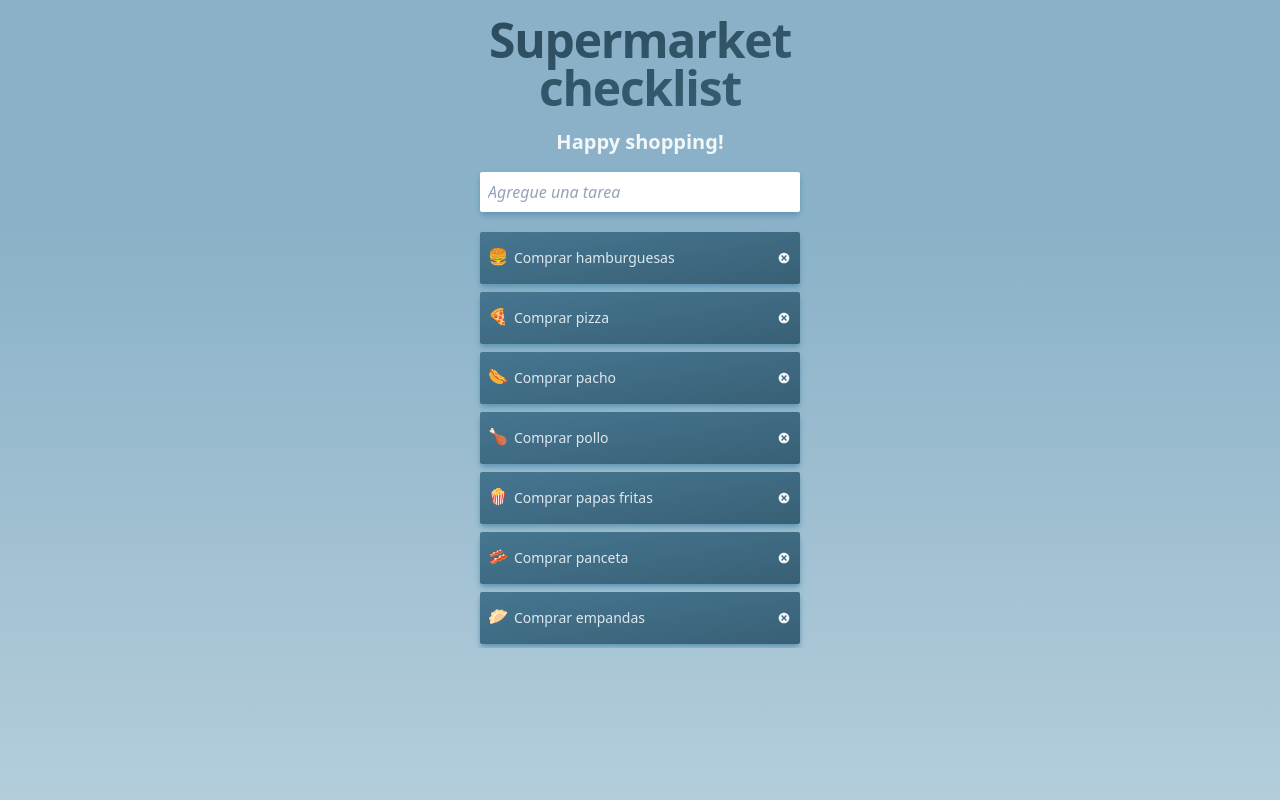
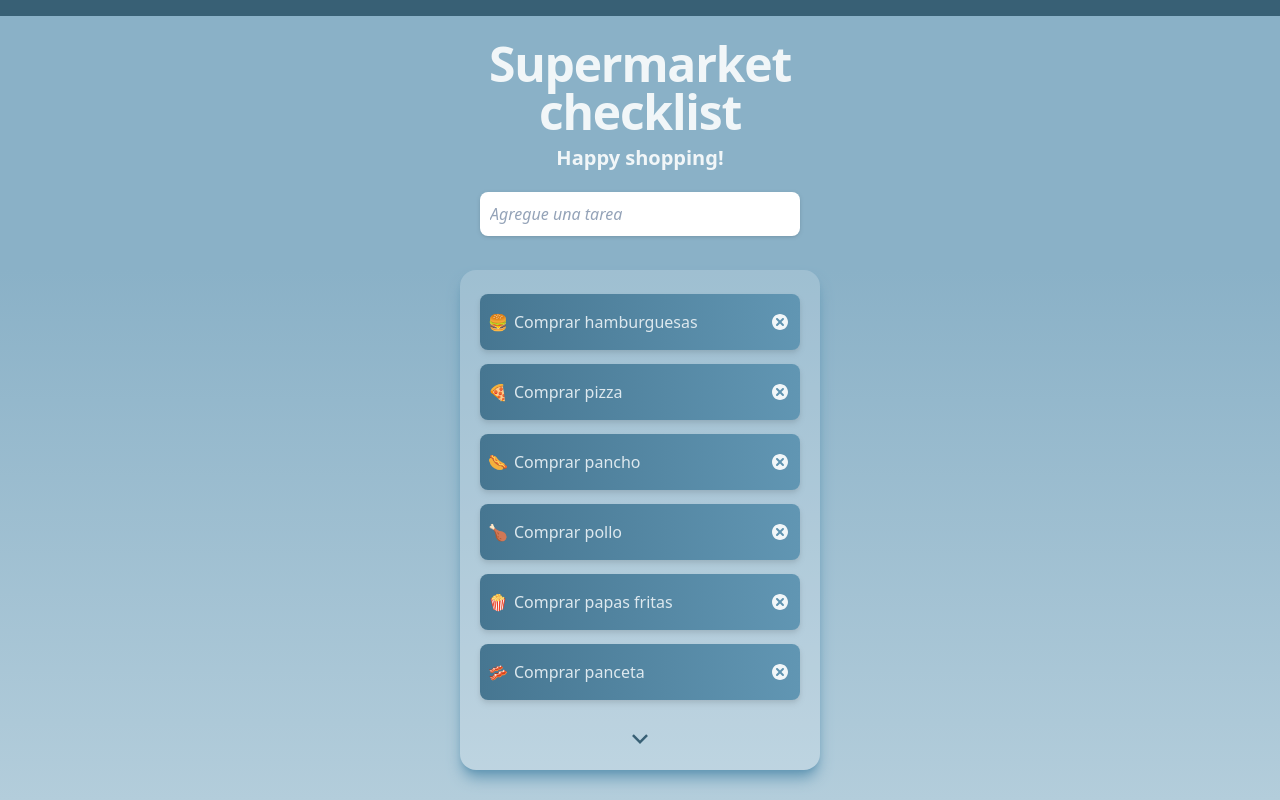
Before and after one commit to julioxr/supermarket-crud-tailwind, a React (Vite) app: page / in a window 1280 px wide. Built offline with nearby package versions, Linux system fonts and the light colour scheme.

Commit message:
Se modificaron los estilos

```diff
--- a/css/main.css
+++ b/css/main.css
@@ -585,6 +585,54 @@ video {
   }
 }
 
+.absolute {
+  position: absolute;
+}
+
+.relative {
+  position: relative;
+}
+
+.bottom-0 {
+  bottom: 0px;
+}
+
+.bottom-5 {
+  bottom: 1.25rem;
+}
+
+.bottom-2 {
+  bottom: 0.5rem;
+}
+
+.left-0\.5 {
+  left: 0.125rem;
+}
+
+.left-0 {
+  left: 0px;
+}
+
+.left-auto {
+  left: auto;
+}
+
+.-left-full {
+  left: -100%;
+}
+
+.left-1\/2 {
+  left: 50%;
+}
+
+.bottom-3 {
+  bottom: 0.75rem;
+}
+
+.bottom-4 {
+  bottom: 1rem;
+}
+
 .m-4 {
   margin: 1rem;
 }
@@ -602,28 +650,88 @@ video {
   margin-bottom: 1rem;
 }
 
+.mt-2 {
+  margin-top: 0.5rem;
+}
+
+.mb-1 {
+  margin-bottom: 0.25rem;
+}
+
+.mb-2 {
+  margin-bottom: 0.5rem;
+}
+
+.mb-5 {
+  margin-bottom: 1.25rem;
+}
+
 .flex {
   display: flex;
 }
 
-.h-\[calc\(100vh-220px\)\] {
-  height: calc(100vh - 220px);
+.h-\[calc\(100vh-290px\)\] {
+  height: calc(100vh - 290px);
 }
 
-.h-\[220px\] {
-  height: 220px;
+.h-\[290px\] {
+  height: 290px;
+}
+
+.h-10 {
+  height: 2.5rem;
 }
 
 .h-full {
   height: 100%;
 }
 
-.h-4 {
-  height: 1rem;
+.h-\[500px\] {
+  height: 500px;
 }
 
-.h-3 {
-  height: 0.75rem;
+.h-\[280px\] {
+  height: 280px;
+}
+
+.h-\[285px\] {
+  height: 285px;
+}
+
+.h-\[calc\(100vh-285px\)\] {
+  height: calc(100vh - 285px);
+}
+
+.h-\[250px\] {
+  height: 250px;
+}
+
+.h-\[240px\] {
+  height: 240px;
+}
+
+.h-\[calc\(100vh-240px\)\] {
+  height: calc(100vh - 240px);
+}
+
+.h-\[260px\] {
+  height: 260px;
+}
+
+.h-\[300px\] {
+  height: 300px;
+}
+
+.h-2 {
+  height: 0.5rem;
+}
+
+.h-\[270px\] {
+  height: 270px;
+}
+
+.h-\[calc\(100vh-270px\)\] {
+  height: calc(100vh - 270px);
 }
 
 .w-full {
@@ -634,20 +742,25 @@ video {
   width: 20rem;
 }
 
+.w-\[360px\] {
+  width: 360px;
+}
+
 .w-6 {
   width: 1.5rem;
 }
 
-.w-4 {
-  width: 1rem;
+.max-w-md {
+  max-width: 28rem;
 }
 
-.w-3 {
-  width: 0.75rem;
+.-translate-x-1\/2 {
+  --tw-translate-x: -50%;
+  transform: translate(var(--tw-translate-x), var(--tw-translate-y)) rotate(var(--tw-rotate)) skewX(var(--tw-skew-x)) skewY(var(--tw-skew-y)) scaleX(var(--tw-scale-x)) scaleY(var(--tw-scale-y));
 }
 
-.max-w-md {
-  max-width: 28rem;
+.transform {
+  transform: translate(var(--tw-translate-x), var(--tw-translate-y)) rotate(var(--tw-rotate)) skewX(var(--tw-skew-x)) skewY(var(--tw-skew-y)) scaleX(var(--tw-scale-x)) scaleY(var(--tw-scale-y));
 }
 
 .cursor-pointer {
@@ -662,10 +775,6 @@ video {
   align-items: center;
 }
 
-.justify-start {
-  justify-content: flex-start;
-}
-
 .justify-center {
   justify-content: center;
 }
@@ -674,27 +783,47 @@ video {
   justify-content: space-between;
 }
 
+.gap-1\.5 {
+  gap: 0.375rem;
+}
+
+.gap-1 {
+  gap: 0.25rem;
+}
+
 .space-x-1 > :not([hidden]) ~ :not([hidden]) {
   --tw-space-x-reverse: 0;
   margin-right: calc(0.25rem * var(--tw-space-x-reverse));
   margin-left: calc(0.25rem * calc(1 - var(--tw-space-x-reverse)));
 }
 
+.overflow-scroll {
+  overflow: scroll;
+}
+
 .overflow-y-hidden {
   overflow-y: hidden;
 }
 
-.rounded-sm {
-  border-radius: 0.125rem;
+.overflow-y-scroll {
+  overflow-y: scroll;
 }
 
-.rounded {
-  border-radius: 0.25rem;
+.rounded-lg {
+  border-radius: 0.5rem;
 }
 
-.border-gray-300 {
-  --tw-border-opacity: 1;
-  border-color: rgb(209 213 219 / var(--tw-border-opacity));
+.rounded-2xl {
+  border-radius: 1rem;
+}
+
+.rounded-full {
+  border-radius: 9999px;
+}
+
+.bg-primary-300 {
+  --tw-bg-opacity: 1;
+  background-color: rgb(138 177 199 / var(--tw-bg-opacity));
 }
 
 .bg-primary-600 {
@@ -702,28 +831,21 @@ video {
   background-color: rgb(56 96 117 / var(--tw-bg-opacity));
 }
 
-.bg-primary-300 {
-  --tw-bg-opacity: 1;
-  background-color: rgb(138 177 199 / var(--tw-bg-opacity));
+.bg-primary-50\/20 {
+  background-color: rgb(241 246 248 / 0.2);
 }
 
-.bg-gray-100 {
+.bg-primary-800 {
   --tw-bg-opacity: 1;
-  background-color: rgb(243 244 246 / var(--tw-bg-opacity));
-}
-
-.bg-gradient-to-br {
-  background-image: linear-gradient(to bottom right, var(--tw-gradient-stops));
+  background-color: rgb(30 51 62 / var(--tw-bg-opacity));
 }
 
 .bg-gradient-to-b {
   background-image: linear-gradient(to bottom, var(--tw-gradient-stops));
 }
 
-.from-primary-700 {
-  --tw-gradient-from: #2B495A;
-  --tw-gradient-to: rgb(43 73 90 / 0);
-  --tw-gradient-stops: var(--tw-gradient-from), var(--tw-gradient-to);
+.bg-gradient-to-l {
+  background-image: linear-gradient(to left, var(--tw-gradient-stops));
 }
 
 .from-primary-300 {
@@ -732,31 +854,34 @@ video {
   --tw-gradient-stops: var(--tw-gradient-from), var(--tw-gradient-to);
 }
 
-.from-primary-500 {
-  --tw-gradient-from: #467691;
-  --tw-gradient-to: rgb(70 118 145 / 0);
+.from-primary-400 {
+  --tw-gradient-from: #6196B3;
+  --tw-gradient-to: rgb(97 150 179 / 0);
   --tw-gradient-stops: var(--tw-gradient-from), var(--tw-gradient-to);
-}
-
-.to-primary-600 {
-  --tw-gradient-to: #386075;
 }
 
 .to-primary-200 {
   --tw-gradient-to: #B3CDDB;
 }
 
-.bg-clip-text {
-  -webkit-background-clip: text;
-          background-clip: text;
+.to-primary-500 {
+  --tw-gradient-to: #467691;
 }
 
-.p-0 {
-  padding: 0px;
+.p-4 {
+  padding: 1rem;
 }
 
 .p-2 {
   padding: 0.5rem;
+}
+
+.p-3 {
+  padding: 0.75rem;
+}
+
+.p-2\.5 {
+  padding: 0.625rem;
 }
 
 .py-2 {
@@ -769,26 +894,30 @@ video {
   padding-bottom: 0.25rem;
 }
 
-.pt-6 {
-  padding-top: 1.5rem;
+.pl-2 {
+  padding-left: 0.5rem;
 }
 
 .pt-2 {
   padding-top: 0.5rem;
 }
 
+.pt-\[20px\] {
+  padding-top: 20px;
+}
+
 .text-center {
   text-align: center;
+}
+
+.text-2xl {
+  font-size: 1.5rem;
+  line-height: 2rem;
 }
 
 .text-sm {
   font-size: 0.875rem;
   line-height: 1.25rem;
-}
-
-.text-6xl {
-  font-size: 3.75rem;
-  line-height: 1;
 }
 
 .text-5xl {
@@ -801,12 +930,27 @@ video {
   line-height: 1.75rem;
 }
 
+.text-base {
+  font-size: 1rem;
+  line-height: 1.5rem;
+}
+
+.text-3xl {
+  font-size: 1.875rem;
+  line-height: 2.25rem;
+}
+
+.text-4xl {
+  font-size: 2.25rem;
+  line-height: 2.5rem;
+}
+
 .font-thin {
   font-weight: 100;
 }
 
-.font-bold {
-  font-weight: 700;
+.font-black {
+  font-weight: 900;
 }
 
 .font-semibold {
@@ -822,34 +966,45 @@ video {
   color: rgb(241 246 248 / var(--tw-text-opacity));
 }
 
+.text-primary-100 {
+  --tw-text-opacity: 1;
+  color: rgb(221 232 238 / var(--tw-text-opacity));
+}
+
 .text-primary-800 {
   --tw-text-opacity: 1;
   color: rgb(30 51 62 / var(--tw-text-opacity));
 }
 
-.text-transparent {
-  color: transparent;
+.text-primary-600 {
+  --tw-text-opacity: 1;
+  color: rgb(56 96 117 / var(--tw-text-opacity));
 }
 
-.text-primary-100 {
-  --tw-text-opacity: 1;
-  color: rgb(221 232 238 / var(--tw-text-opacity));
+.shadow-lg {
+  --tw-shadow: 0 10px 15px -3px rgb(0 0 0 / 0.1), 0 4px 6px -4px rgb(0 0 0 / 0.1);
+  --tw-shadow-colored: 0 10px 15px -3px var(--tw-shadow-color), 0 4px 6px -4px var(--tw-shadow-color);
+  box-shadow: var(--tw-ring-offset-shadow, 0 0 #0000), var(--tw-ring-shadow, 0 0 #0000), var(--tw-shadow);
 }
 
-.text-blue-600 {
-  --tw-text-opacity: 1;
-  color: rgb(37 99 235 / var(--tw-text-opacity));
-}
-
-.shadow-md {
-  --tw-shadow: 0 4px 6px -1px rgb(0 0 0 / 0.1), 0 2px 4px -2px rgb(0 0 0 / 0.1);
-  --tw-shadow-colored: 0 4px 6px -1px var(--tw-shadow-color), 0 2px 4px -2px var(--tw-shadow-color);
-  box-shadow: var(--tw-ring-offset-shadow, 0 0 #0000), var(--tw-ring-shadow, 0 0 #0000), var(--tw-shadow);
+.shadow-slate-500 {
+  --tw-shadow-color: #64748b;
+  --tw-shadow: var(--tw-shadow-colored);
 }
 
 .shadow-primary-400 {
   --tw-shadow-color: #6196B3;
   --tw-shadow: var(--tw-shadow-colored);
+}
+
+.drop-shadow {
+  --tw-drop-shadow: drop-shadow(0 1px 2px rgb(0 0 0 / 0.1)) drop-shadow(0 1px 1px rgb(0 0 0 / 0.06));
+  filter: var(--tw-blur) var(--tw-brightness) var(--tw-contrast) var(--tw-grayscale) var(--tw-hue-rotate) var(--tw-invert) var(--tw-saturate) var(--tw-sepia) var(--tw-drop-shadow);
+}
+
+.drop-shadow-md {
+  --tw-drop-shadow: drop-shadow(0 4px 3px rgb(0 0 0 / 0.07)) drop-shadow(0 2px 2px rgb(0 0 0 / 0.06));
+  filter: var(--tw-blur) var(--tw-brightness) var(--tw-contrast) var(--tw-grayscale) var(--tw-hue-rotate) var(--tw-invert) var(--tw-saturate) var(--tw-sepia) var(--tw-drop-shadow);
 }
 
 .transition-all {
@@ -891,40 +1046,3 @@ video {
   --tw-text-opacity: 1;
   color: rgb(255 255 255 / var(--tw-text-opacity));
 }
-
-.focus\:ring-2:focus {
-  --tw-ring-offset-shadow: var(--tw-ring-inset) 0 0 0 var(--tw-ring-offset-width) var(--tw-ring-offset-color);
-  --tw-ring-shadow: var(--tw-ring-inset) 0 0 0 calc(2px + var(--tw-ring-offset-width)) var(--tw-ring-color);
-  box-shadow: var(--tw-ring-offset-shadow), var(--tw-ring-shadow), var(--tw-shadow, 0 0 #0000);
-}
-
-.focus\:ring-blue-500:focus {
-  --tw-ring-opacity: 1;
-  --tw-ring-color: rgb(59 130 246 / var(--tw-ring-opacity));
-}
-
-.focus\:ring-blue-300:focus {
-  --tw-ring-opacity: 1;
-  --tw-ring-color: rgb(147 197 253 / var(--tw-ring-opacity));
-}
-
-@media (prefers-color-scheme: dark) {
-  .dark\:border-gray-600 {
-    --tw-border-opacity: 1;
-    border-color: rgb(75 85 99 / var(--tw-border-opacity));
-  }
-
-  .dark\:bg-gray-700 {
-    --tw-bg-opacity: 1;
-    background-color: rgb(55 65 81 / var(--tw-bg-opacity));
-  }
-
-  .dark\:ring-offset-gray-800 {
-    --tw-ring-offset-color: #1f2937;
-  }
-
-  .dark\:focus\:ring-blue-600:focus {
-    --tw-ring-opacity: 1;
-    --tw-ring-color: rgb(37 99 235 / var(--tw-ring-opacity));
-  }
-}
--- a/index.html
+++ b/index.html
@@ -7,7 +7,7 @@
         <title>CRUD</title>
     </head>
     <body>
-        <div id="root" class="h-[calc(100vh-220px)]"></div>
+        <div id="root" class="h-[calc(100vh-270px)]"></div>
 
         <script type="module" src="/src/main.jsx"></script>
     </body>
--- a/src/App.jsx
+++ b/src/App.jsx
@@ -1,43 +1,42 @@
 import { useState } from "react";
 import Task from "./components/Task";
-import { BiTask } from "react-icons/bi";
+import { BsCart4 } from "react-icons/bs";
+import { TiPlus } from "react-icons/ti";
+import { RiArrowDownSLine } from "react-icons/ri";
 
 function App() {
     return (
         <>
-            {/* <div className="bg-primary-600 w-full text-center p-0 font-thin text-sm text-primary-50 py-2">
-                Hecho por @Julio
-            </div> */}
-            <header className="flex flex-col justify-center items-center mx-auto pt-6 h-[220px] bg-primary-300">
-                <div className="text-center">
-                    {/* <BiTask className="text-6xl w-full text-primary-800" /> */}
-                    <h1 className="text-5xl tracking-tight font-bold bg-clip-text text-transparent bg-gradient-to-br from-primary-700 to-primary-600 max-w-md mb-4">
+            <header className="flex flex-col items-center mx-auto h-[270px] bg-primary-300 text-center">
+                <section className="bg-primary-600 w-full h-2 mb-4 text-primary-50 py-2 text-2xl flex justify-center"></section>
+                <h1 className="text-5xl tracking-tight font-black pt-2 text-primary-50 max-w-md">
                     Supermarket checklist
                 </h1>
-                    <span className="text-xl text-primary-50 font-semibold">
+                <span className="text-xl text-primary-50 font-semibold mt-2 mb-1 ">
                     Happy shopping!
                 </span>
-
                 <form action="#">
                     <input
                         type="text"
                         placeholder="Agregue una tarea"
-                            className="rounded-sm font-thin placeholder:italic placeholder:text-slate-400 p-2 m-4 w-80 shadow-md shadow-primary-400"
+                        className="rounded-lg font-thin placeholder:italic placeholder:text-slate-400 p-2.5 m-4 w-80 drop-shadow shadow-slate-500 text-base"
                     />
                 </form>
-                </div>
             </header>
-            <main className="bg-gradient-to-b from-primary-300 to-primary-200 h-full overflow-y-hidden pt-2">
-                <section className="container flex flex-col items-center mx-auto overflow-y-hidden ">
+            <main className="bg-gradient-to-b from-primary-300 to-primary-200 h-full">
+                <div className="relative bg-primary-50/20 pt-[20px] rounded-2xl overflow-y-hidden w-[360px] h-[500px] mx-auto shadow-lg shadow-primary-400">
+                    <section className=" flex flex-col items-center gap-1.5 mx-auto">
                         <Task icon="🍔" task="Comprar hamburguesas" />
                         <Task icon="🍕" task="Comprar pizza" />
-                    <Task icon="🌭" task="Comprar pacho" />
+                        <Task icon="🌭" task="Comprar pancho" />
                         <Task icon="🍗" task="Comprar pollo" />
                         <Task icon="🍿" task="Comprar papas fritas" />
                         <Task icon="🥓" task="Comprar panceta" />
-                    <Task icon="🥟" task="Comprar empandas" />
                     </section>
-                <section></section>
+                    <div className="absolute bottom-4 left-1/2 -translate-x-1/2 ">
+                        <RiArrowDownSLine className="text-3xl text-primary-600 bottom-0" />
+                    </div>
+                </div>
             </main>
         </>
     );
--- a/src/components/Task.jsx
+++ b/src/components/Task.jsx
@@ -3,13 +3,12 @@ import { TiDelete } from "react-icons/ti";
 
 const Task = ({ icon, task }) => {
     return (
-        <div className="flex justify-start rounded-sm bg-gradient-to-br from-primary-500 to-primary-600 text-primary-50 py-2 p-2 m-1 w-80 space-x-1 shadow-md shadow-primary-400 transition-all hover:my-3 hover:text-white hover:scale-105">
-            <span className="w-6 py-1">{icon}</span>
+        <div className="flex rounded-lg bg-gradient-to-l from-primary-400 to-primary-500 text-primary-50  p-2 m-1 w-80 space-x-1 drop-shadow-md shadow-primary-400 transition-all hover:my-3 hover:text-white hover:scale-105 cursor-pointer">
+            <span className="w-6 py-2">{icon}</span>
+
             <div className="flex w-full justify-between">
-                <p className=" text-sm cursor-pointer text-primary-100 py-2">
-                    {task}
-                </p>
-                <button>
+                <p className=" text-base text-primary-100 py-2">{task}</p>
+                <button className="text-2xl">
                     <TiDelete />
                 </button>
             </div>
```
Lines whose indentation alone changed are shown as unchanged.
